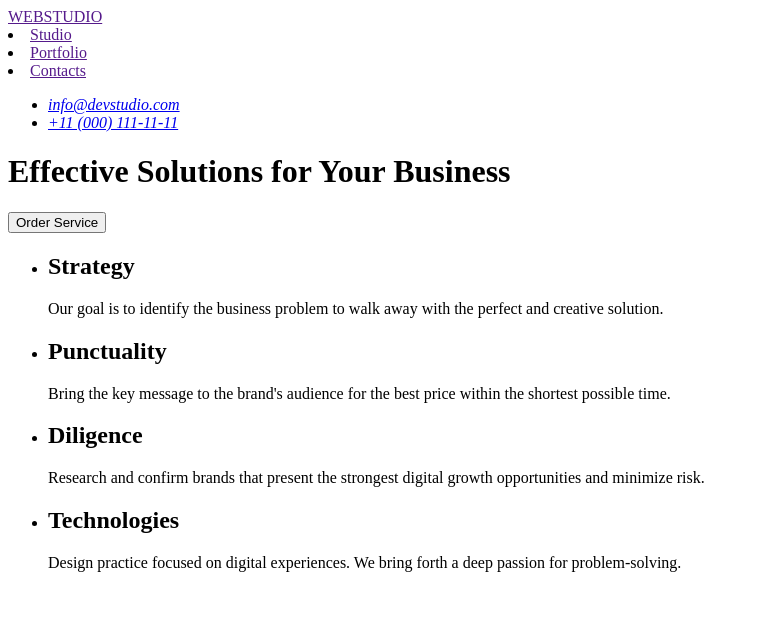
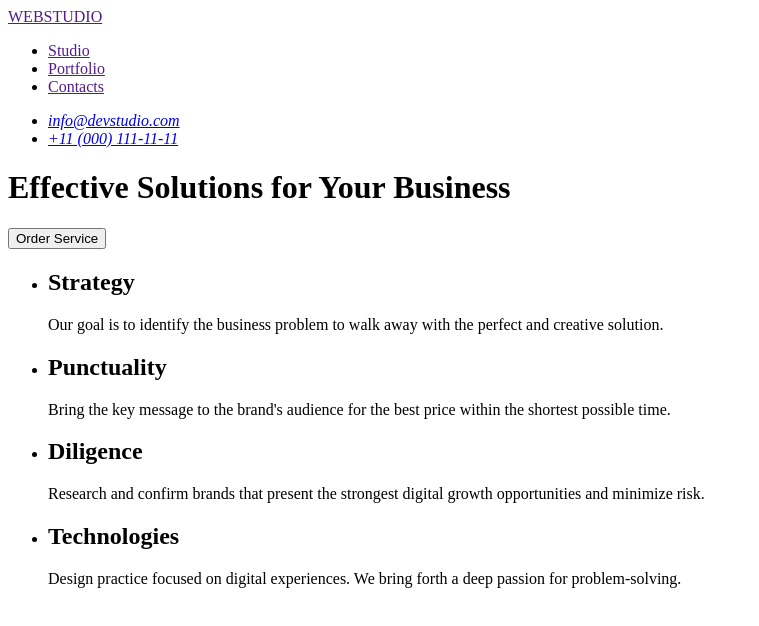
Before and after one commit to flegma7770/homework-01, a plain HTML site: page index.html in a window 1280 px wide. Shown: the whole page, without its empty margins (0-759 px from the left). Drawn offline with Linux system fonts and the light colour scheme.

Commit message:
update index.html

```diff
--- a/index.html
+++ b/index.html
@@ -12,15 +12,11 @@
     <header>
         <nav>
 <a href="">WEBSTUDIO</a>
-    <li>
-        <a href="">Studio</a>
-    </li>
-    <li>
-        <a href="">Portfolio</a>
-    </li>
-    <li>
-        <a href="">Contacts</a>
-    </li>
+<ul>
+    <li><a href="">Studio</a></li>
+    <li><a href="">Portfolio</a></li>
+    <li><a href="">Contacts</a></li>
+</ul>
         </nav>
 
     <address>
@@ -36,9 +32,7 @@
     </header>
 
     <main>
-  <h1>Effective Solutions
-    for Your Business
-  </h1>
+  <h1>Effective Solutions for Your Business</h1>
 
   <button type="button">Order Service</button>
 
@@ -60,15 +54,4 @@
         <p>Design practice focused on digital experiences. We bring forth a deep passion for problem-solving.</p>
     </li>
   </ul>
-
-
-
-
-
-
-
-
-
-
-
     </main>
```
Also changed, not shown: images/Camila.jpg (added), images/Daniel.jpg (added), images/Mark.jpg (added), images/Tom.jpg (added), images/monitor.jpg (added), images/phone.jpg (added), images/screen.jpg (added).
